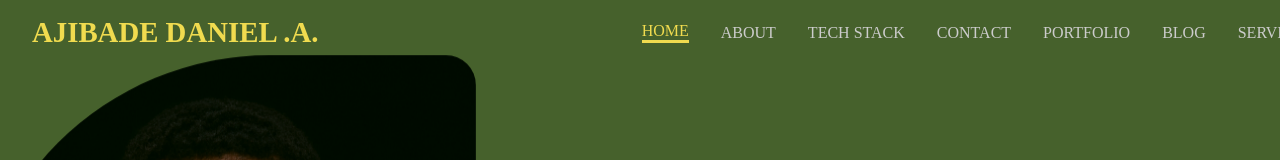
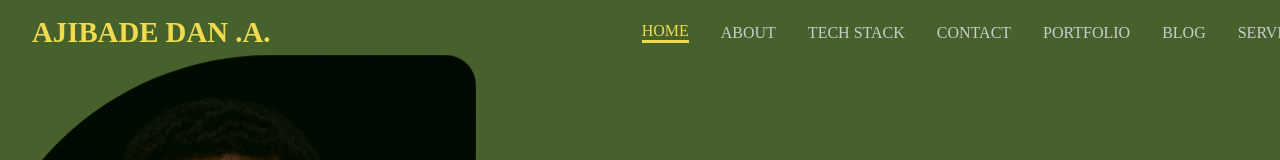
Before and after one commit to ade-wale68/ADEWALE-AJIBADE, a React (Vite) app: page / in a window 1280 px wide. Shown: the top 160 px of the page. Built offline with nearby package versions, Linux system fonts and the light colour scheme.

Commit message:
Fix header title typo for consistency

```diff
--- a/src/components/Header.jsx
+++ b/src/components/Header.jsx
@@ -30,7 +30,7 @@ const Header = () => {
   return (
     <header className="header">
       <div className="header-title">
-        <h2>AJIBADE DANIEL .A.</h2>
+        <h2>AJIBADE DAN .A.</h2>
       </div>
 
       {/* Hamburger Icon */}
```
